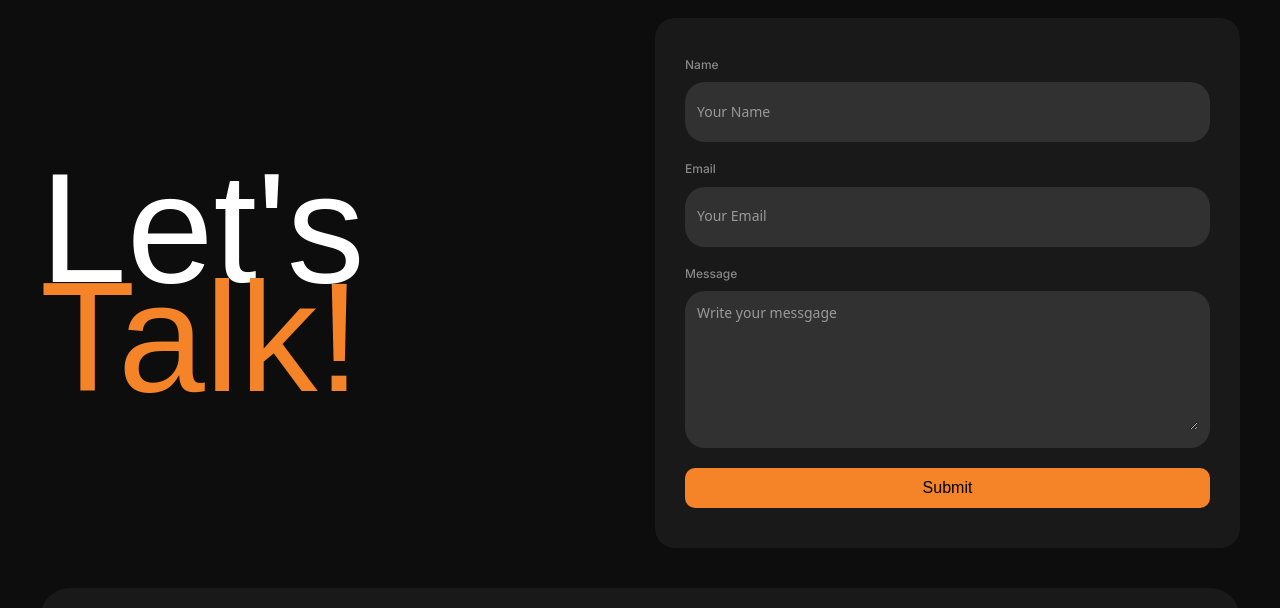
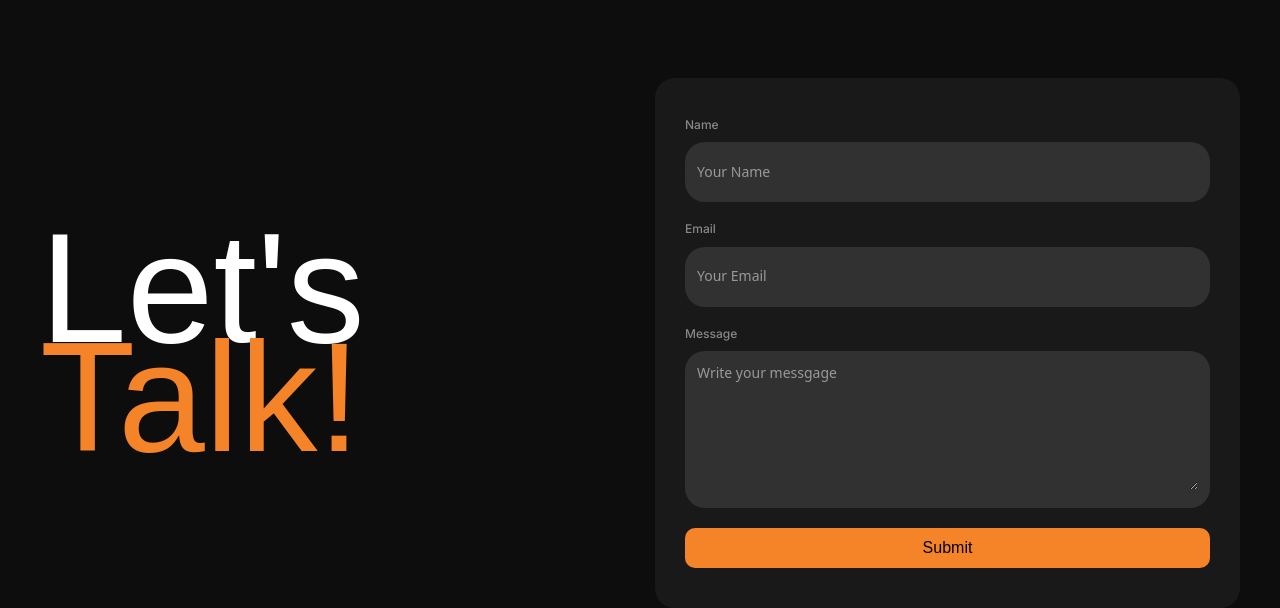
Before and after one commit to hungvannguyen/Fire-Bits, a React (Vite) app: page / in a window 1280 px wide. Shown: the part 6339-6947 px from the top of the page. Built offline with nearby package versions, Linux system fonts and the light colour scheme; a web font is replaced by a local one.

Commit message:
Refactor footer styles for consistent padding and improve layout in Footer component

```diff
--- a/src/css/footer.css
+++ b/src/css/footer.css
@@ -1,5 +1,5 @@
 .footer {
-  @apply relative w-full px-5 pt-[30px] pb-5 md:px-10 md:pt-[100px] md:pb-[65px] lg:pt-10;
+  @apply relative w-full px-5 pt-[30px] pb-5 md:px-10 md:pt-[100px] md:pb-[65px] lg:pt-[100px];
 
   .__container {
     @apply mx-auto flex max-w-[1440px] flex-col items-center justify-between gap-10;
--- a/src/partials/Footer.jsx
+++ b/src/partials/Footer.jsx
@@ -115,7 +115,6 @@ function Footer() {
                     </li>
                   </ul>
                 </div>
-
                 <div className="__item">
                   <h5 className="__label">Services</h5>
                   <ul className="__list">
```
